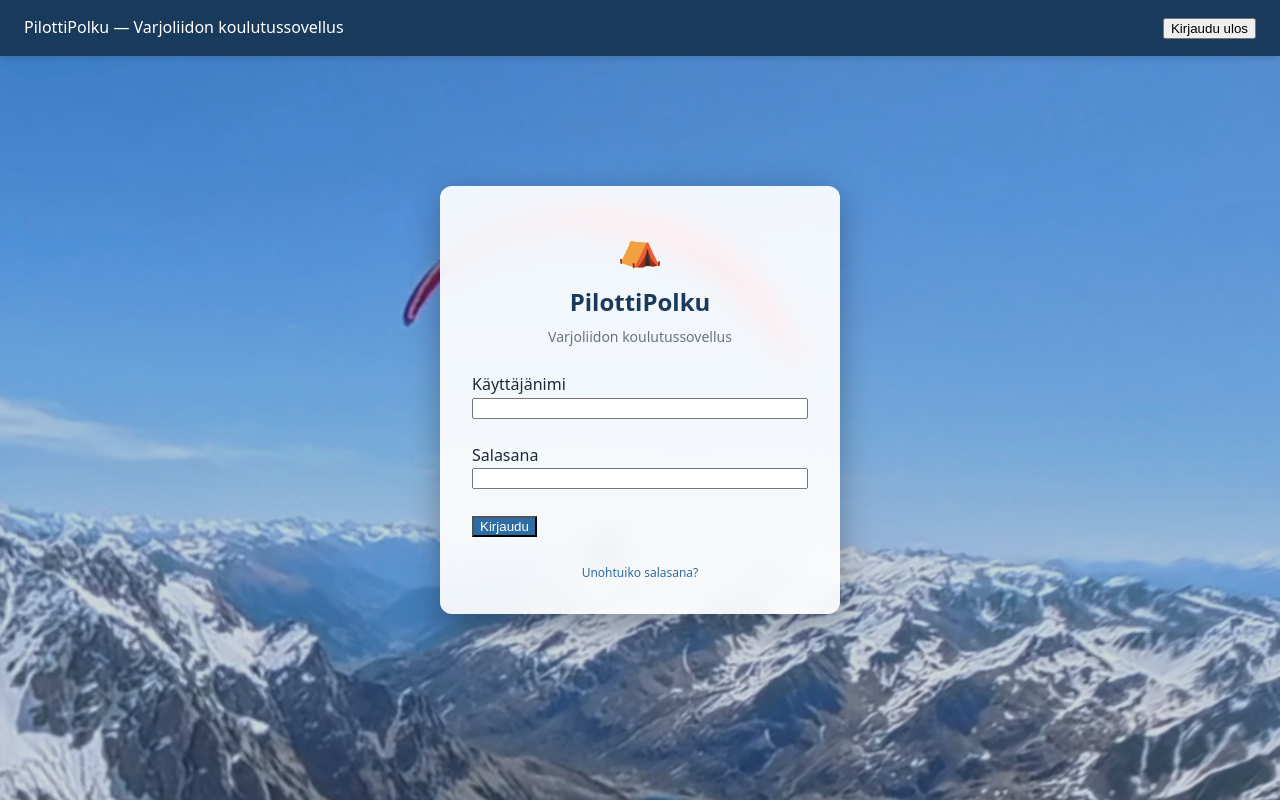
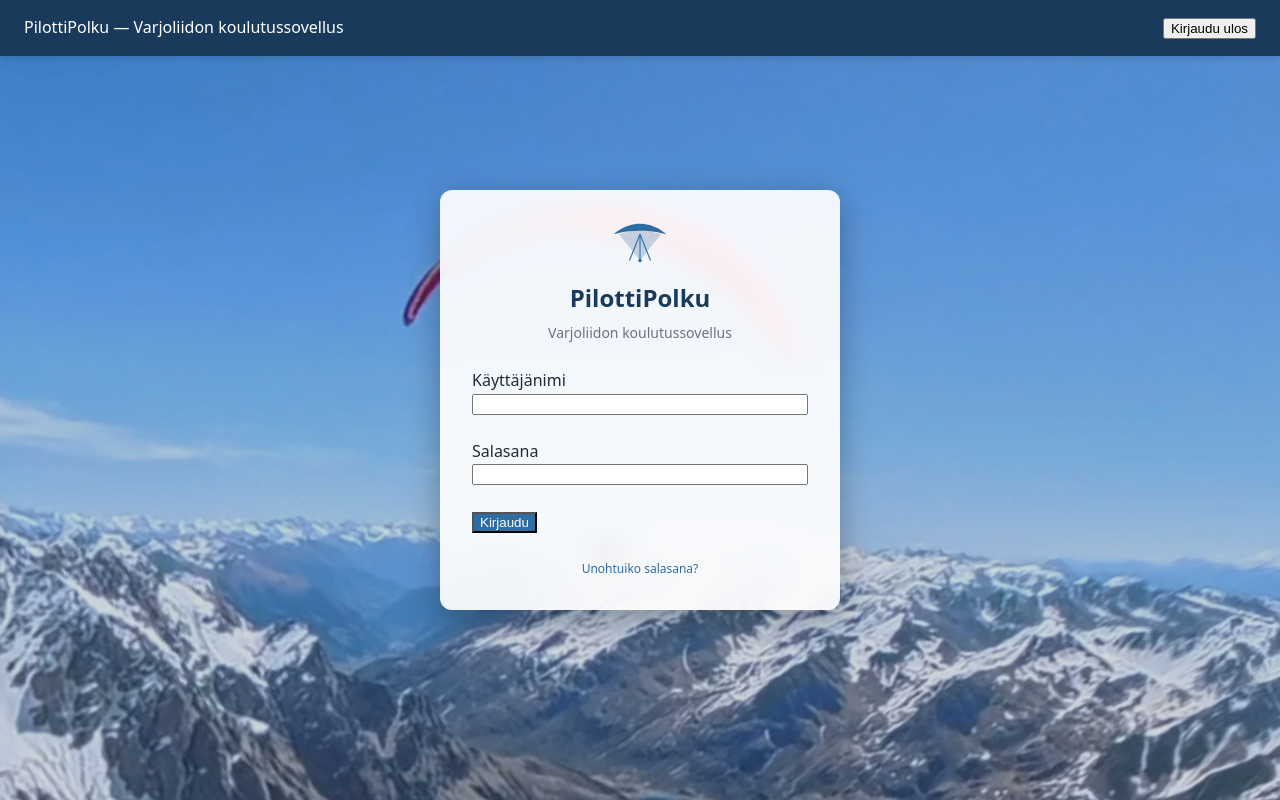
Before and after one commit to sorvamaa/lentokerho-app, a website: page public/index.html in a window 1280 px wide. Drawn offline with Linux system fonts and the light colour scheme; no server answers.

Commit message:
Replace tent icon with paraglider SVG on login screen
Swap the Unicode tent character (⛺) above the PilottiPolku title
with a simple inline SVG depicting a paraglider canopy with lines
and pilot, matching the app's blue color scheme.

Co-Authored-By: Claude Opus 4.6 (1M context) <noreply@anthropic.com>

```diff
--- a/public/index.html
+++ b/public/index.html
@@ -37,7 +37,16 @@
             <div class="login-container">
                 <div class="login-card">
                     <div style="text-align: center; margin-bottom: 20px;">
-                        <div style="font-size: 36px; margin-bottom: 8px;">&#9978;</div>
+                        <div style="margin-bottom: 8px;">
+                            <svg xmlns="http://www.w3.org/2000/svg" viewBox="0 0 64 48" width="56" height="42" style="fill: #2E6DA4;">
+                                <path d="M32 2C14 2 2 14 2 14s12-4 30-4 30 4 30 4S50 2 32 2z"/>
+                                <path d="M32 10c-14 0-24 4-24 4l24 30L56 14s-10-4-24-4z" fill-opacity="0.25"/>
+                                <line x1="32" y1="14" x2="20" y2="44" stroke="#2E6DA4" stroke-width="1.2" fill="none"/>
+                                <line x1="32" y1="14" x2="44" y2="44" stroke="#2E6DA4" stroke-width="1.2" fill="none"/>
+                                <line x1="32" y1="14" x2="32" y2="44" stroke="#2E6DA4" stroke-width="1.2" fill="none"/>
+                                <circle cx="32" cy="44" r="2" fill="#2E6DA4"/>
+                            </svg>
+                        </div>
                         <h1 style="margin: 0 0 4px 0; color: var(--color-dark-blue); font-size: 24px;">PilottiPolku</h1>
                         <p style="margin: 0; color: #6B7280; font-size: 14px;">Varjoliidon koulutussovellus</p>
                     </div>
```
